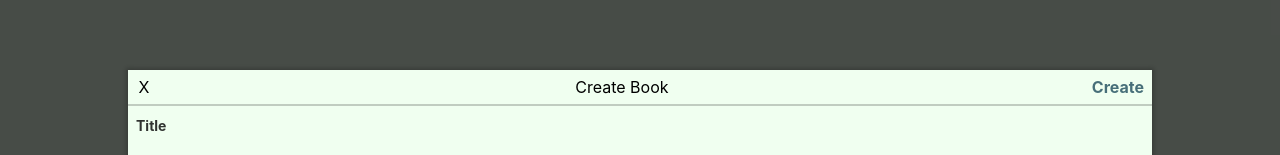
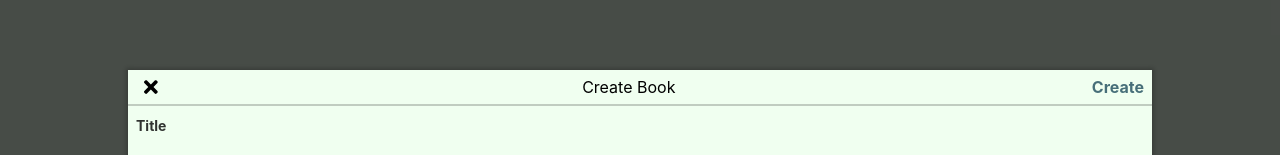
Before and after one commit to ferrriii/infolearn-frontend, a Vue app: page /me/newbook in a window 1280 px wide. Shown: the part 474-629 px from the top of the page. Built offline with nearby package versions, Linux system fonts and the light colour scheme; no server answers.

Commit message:
Add close icon for new book

```diff
--- a/src/main.js
+++ b/src/main.js
@@ -3,13 +3,13 @@ import App from './App.vue'
 import router from './router'
 import store from './store'
 import { library } from '@fortawesome/fontawesome-svg-core'
-import { faBell as fasBell, faHome as fasHome, faSearch as fasSearch, faUserAlt as fasUser, faPaperPlane as fasPapaerPlane, faArrowLeft as fasArrowLeft } from '@fortawesome/free-solid-svg-icons'
+import { faBell as fasBell, faHome as fasHome, faSearch as fasSearch, faUserAlt as fasUser, faPaperPlane as fasPapaerPlane, faArrowLeft as fasArrowLeft, faTimes as fasClose } from '@fortawesome/free-solid-svg-icons'
 import { faBell as farBell, faCopy as farCopy, faHeart as farHeart } from '@fortawesome/free-regular-svg-icons'
 import { FontAwesomeIcon } from '@fortawesome/vue-fontawesome'
 import api from './modules/axios.js'
 import focus from './modules/focus'
 
-library.add(fasBell, farBell, farCopy, farHeart, fasHome, fasSearch, fasUser, fasPapaerPlane, fasArrowLeft)
+library.add(fasBell, farBell, farCopy, farHeart, fasHome, fasSearch, fasUser, fasPapaerPlane, fasArrowLeft, fasClose)
 
 Vue.component('font-awesome-icon', FontAwesomeIcon)
 
--- a/src/views/newbook.vue
+++ b/src/views/newbook.vue
@@ -1,7 +1,9 @@
 <template>
     <modal @close="$emit('cancel')" v-slot="slotProps">
       <div class="bg-black--10 bb bw1 b--black-20 flex justify-between items-center">
-        <span @click="slotProps.close" class="cursor-hand w1 flex flex-column justify-center tc pa2">X</span>
+        <span @click="slotProps.close" class="cursor-hand flex flex-column justify-center tc h2">
+          <font-awesome-icon :icon="['fas', 'times']" class="mh3 f4" />
+        </span>
         <span>Create Book</span>
         <span v-if="canCreate" @click="create(slotProps)" class="primary b cursor-hand pa2">Create</span>
         <span v-if="!canCreate" class="primary b o-70 pa2">Create</span>
```
